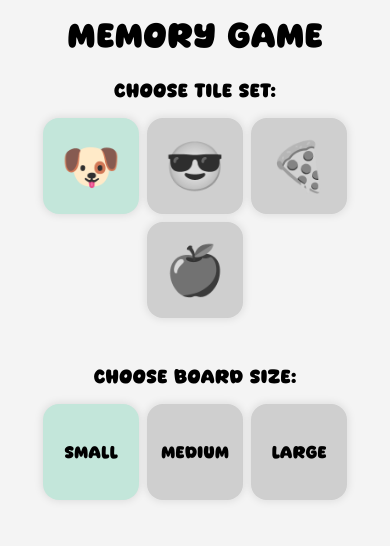
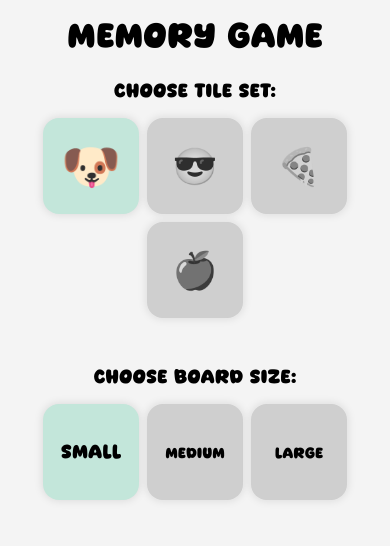
Before and after one commit to Sadzak23/memory-game, a React (Vite) app: page / in a window 390 px wide. Shown: the top 546 px of the page. Built offline with nearby package versions, Linux system fonts and the light colour scheme.

Commit message:
Create WinAlert animation & change select option animation

```diff
--- /dev/null
+++ b/src/components/WinAlert.tsx
@@ -0,0 +1,8 @@
+import type { FC } from 'react';
+
+export const WinAlert: FC = () => (
+  <div className="win-animation">
+    <div className="win-text">You Win!</div>
+    <div className="pulse">🏆</div>
+  </div>
+);
--- a/src/pages/GamePage.tsx
+++ b/src/pages/GamePage.tsx
@@ -1,25 +1,34 @@
 import { type FC } from 'react';
 import { Tile } from 'src/components/Tile';
-import { GameProvider } from 'src/contexts/GameContext';
+import { WinAlert } from 'src/components/WinAlert';
+import { GameProvider, useGameContext } from 'src/contexts/GameContext';
 import { useMainContext } from 'src/contexts/MainContext';
 import { Button } from 'src/elements/Button';
-import { getTilePairId } from 'src/utils/gameUtils';
+import { getTilePairId, tilesCount } from 'src/utils/gameUtils';
 
-export const GamePage: FC = () => {
+const Game: FC = () => {
   const { boardSize, gameTiles, onEndGame } = useMainContext();
+  const { matchedTiles } = useGameContext();
+
+  const win = matchedTiles.length === tilesCount[boardSize] / 2;
 
   return (
     <>
-      <GameProvider>
-        <div className={`board ${boardSize}`}>
-          {gameTiles.map(tile => (
-            <Tile key={getTilePairId(tile)} tile={tile} />
-          ))}
-        </div>
-      </GameProvider>
+      <div className={`board ${boardSize}`}>
+        {gameTiles.map(tile => (
+          <Tile key={getTilePairId(tile)} tile={tile} />
+        ))}
+      </div>
+      {win && <WinAlert />}
       <div className="actions">
         <Button label="End Game" onClick={onEndGame} />
       </div>
     </>
   );
 };
+
+export const GamePage: FC = () => (
+  <GameProvider>
+    <Game />
+  </GameProvider>
+);
--- a/src/styles/App.scss
+++ b/src/styles/App.scss
@@ -9,3 +9,4 @@
 @use './components/board';
 @use './components/settings';
 @use './components/tile';
+@use './components/win';
--- a/src/styles/common/_animations.scss
+++ b/src/styles/common/_animations.scss
@@ -12,17 +12,24 @@
     z-index: 2;
   }
 }
-@keyframes select {
+
+@keyframes shine {
   0% {
-    transform: scale(1);
-    z-index: 2;
+    background-position: -100% 0;
+  }
+  100% {
+    background-position: 200% 0;
+  }
+}
+
+@keyframes pulse {
+  0%,
+  100% {
+    opacity: 0.8;
+    transform: scale(0.9);
   }
   50% {
-    transform: scale(1.3);
-    z-index: 2;
-  }
-  100% {
-    transform: scale(1);
-    z-index: 2;
+    opacity: 1;
+    transform: scale(1.1);
   }
 }
--- a/src/styles/common/_base.scss
+++ b/src/styles/common/_base.scss
@@ -7,6 +7,7 @@ body {
   max-height: 100dvh;
   max-width: 100vw;
   background-color: #f4f4f4;
+  user-select: none;
 }
 #root {
   min-height: 100dvh;
--- a/src/styles/components/_board.scss
+++ b/src/styles/components/_board.scss
@@ -5,6 +5,7 @@
   --boardPaddingY: 96px;
   --boardGap: 24px;
 
+  position: relative;
   display: grid;
   gap: var(--boardGap);
   grid-template-columns: repeat(var(--tileGridX), 1fr);
--- a/src/styles/components/_settings.scss
+++ b/src/styles/components/_settings.scss
@@ -8,16 +8,19 @@
     .tile {
       height: 192px;
       width: 192px;
-      font-size: 96px;
       &.selected {
         background-color: var(--secondary);
-        animation: select 0.4s cubic-bezier(0.455, 0.03, 0.515, 0.955);
+        font-size: 96px;
+        &.board-size {
+          font-size: 36px;
+        }
       }
       &.inactive {
         filter: grayscale(100%);
-      }
-      &.board-size {
-        font-size: 36px;
+        font-size: 72px;
+        &.board-size {
+          font-size: 24px;
+        }
       }
     }
   }
@@ -31,9 +34,17 @@
       .tile {
         height: 96px;
         width: 96px;
-        font-size: 48px;
-        &.board-size {
-          font-size: 16px;
+        &.selected {
+          font-size: 48px;
+          &.board-size {
+            font-size: 18px;
+          }
+        }
+        &.inactive {
+          font-size: 36px;
+          &.board-size {
+            font-size: 14px;
+          }
         }
       }
     }
--- a/src/styles/components/_tile.scss
+++ b/src/styles/components/_tile.scss
@@ -7,9 +7,9 @@
   justify-content: center;
   align-items: center;
   background-color: var(--primary);
-  user-select: none;
   transform-style: preserve-3d;
-  transition: transform 0.4s cubic-bezier(0.455, 0.03, 0.515, 0.955);
+  transition: all 0.4s cubic-bezier(0.455, 0.03, 0.515, 0.955);
+  -webkit-tap-highlight-color: transparent;
   &.flipped {
     transform: rotateY(180deg);
   }
--- /dev/null
+++ b/src/styles/components/_win.scss
@@ -0,0 +1,30 @@
+.win-animation {
+  position: fixed;
+  inset: 0;
+  height: fit-content;
+  width: fit-content;
+  display: flex;
+  justify-content: center;
+  align-items: center;
+  flex-direction: column;
+  z-index: 9999;
+  pointer-events: none;
+  background-color: #00000099;
+  border-radius: 16px;
+  padding: min(5dvh, 5vw);
+  margin: auto;
+  .win-text {
+    font-size: min(15dvh, 15vw);
+    background: linear-gradient(90deg, gold, white, gold);
+    background-size: 200% auto;
+    color: transparent;
+    background-clip: text;
+    animation: shine 2s linear infinite;
+    text-align: center;
+  }
+
+  .pulse {
+    font-size: min(20dvh, 20vw);
+    animation: pulse 1.2s infinite;
+  }
+}
--- a/src/styles/elements/_button.scss
+++ b/src/styles/elements/_button.scss
@@ -7,7 +7,6 @@
   padding: 12px 24px;
   box-shadow: 0 4px #999;
   transition: all 0.2s ease;
-  user-select: none;
   &:hover:not(:disabled) {
     background-color: var(--secondaryAlt);
   }
--- a/src/utils/gameUtils.ts
+++ b/src/utils/gameUtils.ts
@@ -1,7 +1,7 @@
 import type { IBoardSize, ITile, ITileSet } from '../types/IGame';
 import { tileSets } from './tileData';
 
-const tilesCount: Record<IBoardSize, number> = {
+export const tilesCount: Record<IBoardSize, number> = {
   s: 12, //  4*3
   m: 32, //  8*4
   l: 50, // 10*5
```
